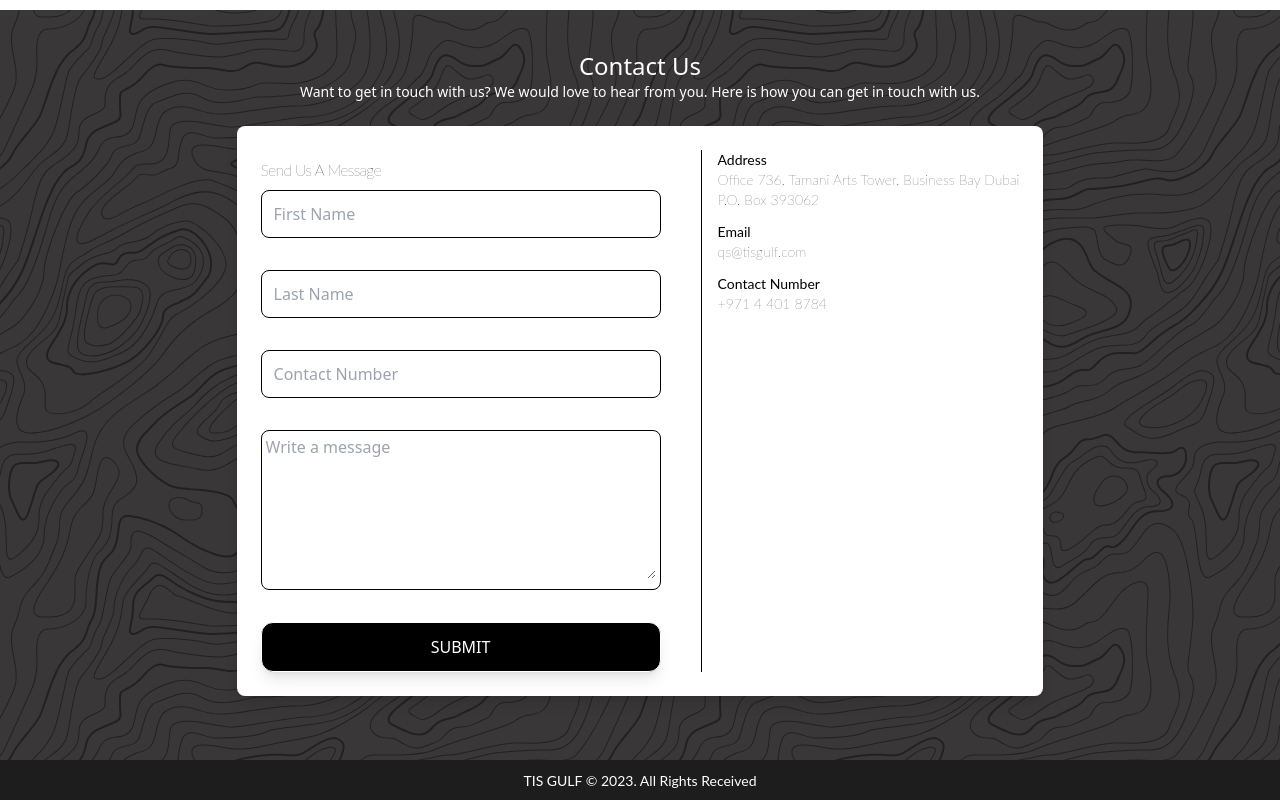
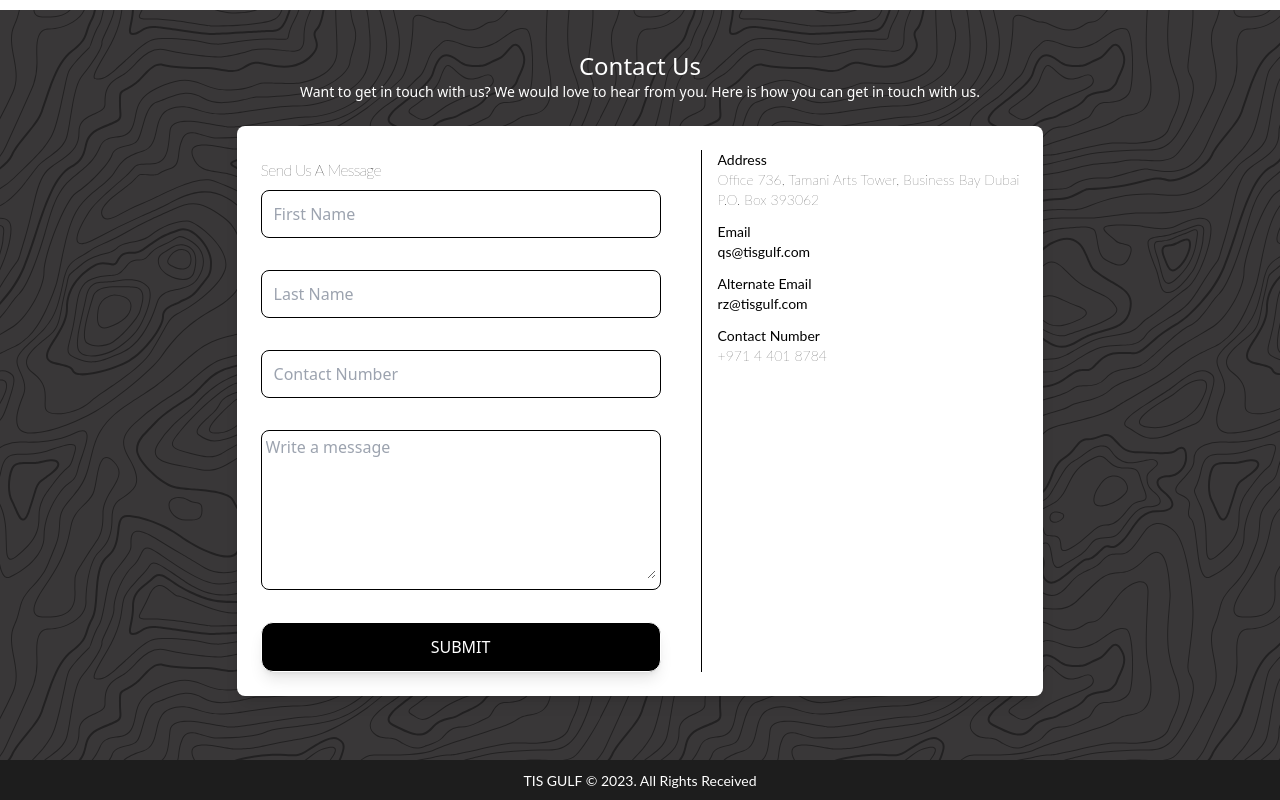
Before and after one commit to zubair1024/tis-website-new, a Next.js app: page / in a window 1280 px wide. Shown: the part 5395-6195 px from the top of the page. Built offline with nearby package versions, Linux system fonts and the light colour scheme.

Commit message:
adding emails

```diff
--- a/src/components/ContactUs.tsx
+++ b/src/components/ContactUs.tsx
@@ -166,8 +166,14 @@ const ContactUs = () => {
               </div>
               <div>
                 <p>Email</p>
-                <p className="font-thin">
+                <p>
                   <a href="mailto:qs@tisgulf.com">qs@tisgulf.com</a>
+                </p>
+              </div>
+              <div>
+                <p>Alternate Email</p>
+                <p>
+                  <a href="mailto:rz@tisgulf.com">rz@tisgulf.com</a>
                 </p>
               </div>
               <div>
```
